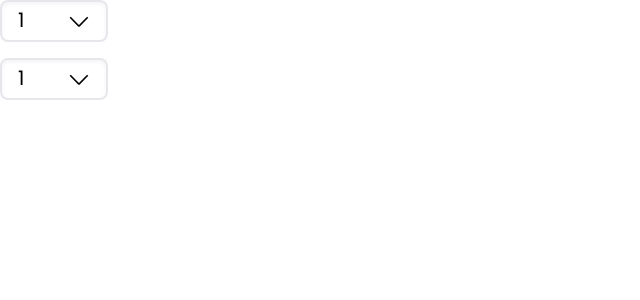
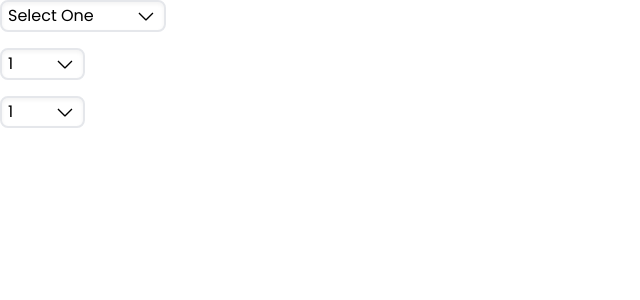
Before and after one commit to Detachment025/PDT-Awards-Tracker, a Next.js app: page /test in a window 1280 px wide. Shown: the top 300 px of the page, without its empty margins (0-640 px from the left). Built offline with nearby package versions, Linux system fonts and the light colour scheme.

Commit message:
Redesigned overview cards and more
- Updated the styling and functionality of adding individuals in
certain status categories
- Fixed issues with the dropdown menus
- Made the `FreeAdd` component more flexible
- Updated the appearance of the CY selector

```diff
--- a/src/components/subcomponent/cards.js
+++ b/src/components/subcomponent/cards.js
@@ -12,8 +12,9 @@ import { useEffect, useState } from "react";
 const moment = require('moment');
 
 // Custom Imports
+import { FreeAdd, ListAddDropDown } from "./freeadd";
 import { Nothing } from "../functionality/nothing";
-import { FreeAdd } from "./freeadd";
+import { config } from '@/config/config';
 
 // Regular Card definition
 export function Card ({ text, size }) {
@@ -59,7 +60,7 @@ export function ButtonCard ({ text, size, setSelected }) {
 }
 
 // Summary Card definition
-export function SummaryCard ({ incomingData, term }) {
+export function SummaryCard ({ incomingData, term, tracker }) {
   // Create a useState for the data
   const [data, setData] = useState(incomingData);
 
@@ -127,7 +128,8 @@ export function SummaryCard ({ incomingData, term }) {
         {data["statusCategories"].map((item, index) => (
           <div className="flex-1 flex flex-col" key={index}>
             {item}
-            {data["terms"][relativeToAbsoluteYear(term)][item].length === 0 ?
+            {
+              data["terms"][relativeToAbsoluteYear(term)][item].length === 0 ?
                 <Nothing
                   mainText={`No One ${item}`}
                   subText={
@@ -148,14 +150,29 @@ export function SummaryCard ({ incomingData, term }) {
                   }
                 />
               :
+                (
+                  config[tracker]["key"] === item ?
                     <FreeAdd
                       itemList={data["terms"][relativeToAbsoluteYear(term)][item]}
                       setItemList={(item, type) => {changeInfo(item, type)}}
                       type={item}
                       fontSize="sm"
-                iconSize="1.1"
+                      iconSize="1.5"
+                      spanFullWidth={true}
+                      dropDown={true}
                       padding="0.5"
                     />
+                  :
+                    <FreeAdd
+                      itemList={data["terms"][relativeToAbsoluteYear(term)][item]}
+                      setItemList={(item, type) => {changeInfo(item, type)}}
+                      type={item}
+                      fontSize="sm"
+                      iconSize="1.5"
+                      spanFullWidth={true}
+                      padding="0.5"
+                    />
+                )
             }
           </div>))
         }
@@ -206,3 +223,25 @@ export function SummaryCard ({ incomingData, term }) {
     </div>
   );
 }
+
+// (
+//   config[tracker]["key"] === item ?
+//     <ListAddDropDown
+//       itemList={data["terms"][relativeToAbsoluteYear(term)][item]}
+//       setItemList={(item, type) => {changeInfo(item, type)}}
+//       type={item}
+//       fontSize="sm"
+//       iconSize="1.4"
+//       padding="0.5"
+//       additionalList={}
+//     />
+//   :
+//     <FreeAdd
+//       itemList={data["terms"][relativeToAbsoluteYear(term)][item]}
+//       setItemList={(item, type) => {changeInfo(item, type)}}
+//       type={item}
+//       fontSize="sm"
+//       iconSize="1.5"
+//       padding="0.5"
+//     />
+// )
--- a/src/components/subcomponent/dropdown.js
+++ b/src/components/subcomponent/dropdown.js
@@ -8,23 +8,31 @@ import {
 import { useState } from 'react';
 
 // Define bottom dropdown subcomponent
-export function BottomDropDown({ listOfItems, setSelected }) {
+export function BottomDropDown({
+  listOfItems,
+  setSelected,
+  z,
+  bgColor="white",
+  headSize="md",
+  widthType="fit",
+  defaultValue=listOfItems[0]
+}) {
   // Define variables
-  const [innerElem, setInnerElem] = useState(listOfItems[0]);
+  const [innerElem, setInnerElem] = useState(defaultValue);
   const [expanded, setExpanded] = useState(false);
 
   // Return definition of the dropdown subcomponent
   return(
-    <div className="relative max-w-fit">
+    <div className={`relative w-${widthType}`}>
       <button
-        className={`flex flex-row bg-white text-xl rounded-lg shadow-inner border-2 gap-10 py-1 pl-4 pr-3 w-auto`}
+        className={`flex flex-row justify-between bg-${bgColor} text-${headSize} rounded-lg shadow-inner border-2 gap-10 py-0.5 px-1.5 w-full`}
         onClick={() => {setExpanded(!expanded)}}
       >
         {innerElem}
         {(!expanded && <VscChevronDown size="1.5em"/>) || (expanded && <VscChevronUp size="1.5em"/>)}
       </button>
       {expanded && (
-        <div className={`absolute bg-white rounded-lg shadow-inner border-2 w-full`}>
+        <div className={`absolute bg-${bgColor} rounded-lg shadow-inner border-2 w-full z-[${z}]`}>
           {listOfItems.map(item => (
             <button
               key={item}
@@ -47,16 +55,23 @@ export function BottomDropDown({ listOfItems, setSelected }) {
 }
 
 // Define bottom dropdown subcomponent
-export function TopDropDown({ listOfItems, setSelected }) {
+export function TopDropDown({
+  listOfItems,
+  setSelected,
+  z,
+  bgColor="white",
+  headSize="md",
+  defaultValue=listOfItems[0]
+}) {
   // Define variables
-  const [innerElem, setInnerElem] = useState(listOfItems[0]);
+  const [innerElem, setInnerElem] = useState(defaultValue);
   const [expanded, setExpanded] = useState(false);
 
   // Return definition of the dropdown subcomponent
   return(
     <div className="flex flex-col relative max-w-fit">
       {expanded && (
-        <div className="absolute bg-white rounded-lg shadow-inner border-2 w-full bottom-0 left-0 mb-10">
+        <div className={`absolute bg-${bgColor} rounded-lg shadow-inner border-2 w-full bottom-0 left-0 mb-10 z-[${z}]`}>
           {listOfItems.map(item => (
             <button
               key={item}
@@ -75,7 +90,7 @@ export function TopDropDown({ listOfItems, setSelected }) {
         </div>
       )}
       <button
-        className="flex flex-row text-lg rounded-lg shadow-inner border-2 gap-10 py-1 pl-4 pr-3 z-10 w-auto"
+        className={`flex flex-row bg-${bgColor} text-[${headSize}] rounded-lg shadow-inner border-2 gap-10 py-1 px-1.5 w-auto`}
         onClick={() => {setExpanded(!expanded)}}
       >
         {innerElem}
--- a/src/components/subcomponent/freeadd.js
+++ b/src/components/subcomponent/freeadd.js
@@ -12,9 +12,10 @@ import AutosizeInput from 'react-input-autosize';
 
 // Custom imports
 import { ErrorToaster } from '@/components/subcomponent/toasters';
+import { BottomDropDown } from './dropdown';
 
 // React.js and Next.js libraries
-import { useState, useEffect } from 'react';
+import { useState } from 'react';
 
 // View functionality component definition
 export function FreeAdd({
@@ -25,6 +26,8 @@ export function FreeAdd({
   iconSize="1.2",
   padding="",
   textColor="black",
+  spanFullWidth=false,
+  dropDown=false,
   unremovable=[]
 }) {
   // Initialization of useState(s)
@@ -55,6 +58,22 @@ export function FreeAdd({
   // Confirmation selection content
   const confirmationSelection = (
     <div className="flex flex-row gap-1">
+      {
+        spanFullWidth ?
+          <>
+            <button onClick={() => {handleDeleteItem(index); setIndex(-1)}}>
+              <IconContext.Provider value={{color: "#000000", size: `${iconSize}em`}}>
+                <VscCheck/>
+              </IconContext.Provider>
+            </button>
+            <button onClick={() => {setIndex(-1)}}>
+              <IconContext.Provider value={{color: "#000000", size: `${iconSize}em`}}>
+                <VscChromeClose/>
+              </IconContext.Provider>
+            </button>
+          </>
+        :
+          <>
             <button onClick={() => {setIndex(-1)}}>
               <IconContext.Provider value={{color: "#000000", size: `${iconSize}em`}}>
                 <VscChromeClose/>
@@ -65,18 +84,42 @@ export function FreeAdd({
                 <VscCheck/>
               </IconContext.Provider>
             </button>
+          </>
+      }
     </div>
   )
 
   // Return the component
-  // handleDeleteItem(idx)
   return(
-    <div className={`flex flex-wrap p-${padding} gap-2`}>
+    <div className={`flex flex-wrap p-${padding} gap-2 w-${spanFullWidth ? "full" : "auto"}`}>
       {itemList.map((item, idx) => (
         <div
-          className={`flex rounded-lg text-${fontSize} bg-lightgray items-center gap-0.5 p-1 w-auto`}
+          className={`flex rounded-lg text-${fontSize} bg-lightgray items-center gap-0.5 p-1 w-${spanFullWidth ? "full" : "auto"}`}
           key={idx}
         >
+          {
+            spanFullWidth ?
+              (
+                dropDown ?
+                    <BottomDropDown
+                      listOfItems={[1, 2, 3, 4, 5]}
+                      setSelected={() => {}}
+                      defaultValue={item}
+                      bgColor="lightgray"
+                      widthType="full"
+                      z={999}
+                    />
+                :
+                  <input
+                    type="text"
+                    value={item}
+                    inputStyle={{ background: 'transparent' }}
+                    className={`text-${fontSize} text-poppins text-${textColor} bg-transparent placeholder-silver px-1 w-full`}
+                    onChange={(e) => handleInputChange(idx, e.target.value)}
+                  />
+              )
+
+            :
               <AutosizeInput
                 type="text"
                 value={item}
@@ -84,11 +127,13 @@ export function FreeAdd({
                 className={`text-${fontSize} text-poppins text-${textColor} placeholder-silver px-1 w-full`}
                 onChange={(e) => handleInputChange(idx, e.target.value)}
               />
+          }
           {
             unremovable.includes(item) ?
               <></>
             :
-              (!(index == idx) ?
+              (
+                !(index == idx) ?
                   <button onClick={() => {setIndex(idx)}}>
                     <IconContext.Provider value={{color: "#000000", size: `${iconSize}em`}}>
                       <VscTrash/>
@@ -98,12 +143,11 @@ export function FreeAdd({
                   confirmationSelection
               )
           }
-
         </div>
       ))}
       <button
-        className="flex flex-row justify-center border-2 border-dashed border-bermuda items-center rounded-lg gap-1 px-1
-         hover:-translate-y-[0.09rem] hover:drop-shadow-lg"
+        className={`flex flex-row justify-center border-2 border-dashed border-bermuda items-center rounded-lg gap-1 px-1 w-${spanFullWidth ? "full" : "auto"}
+         hover:-translate-y-[0.09rem] hover:drop-shadow-lg`}
         onClick={() => {setItemList([
           ...itemList,
           `${type.charAt(0).toUpperCase() + type.slice(1)} #${itemList.length + 1}`
--- a/src/pages/overview/overview.js
+++ b/src/pages/overview/overview.js
@@ -60,6 +60,7 @@ export default function OverviewComponent({ tracker, incomingData }) {
           key={item}
           incomingData={JSON.parse(localStorage.getItem("data"))[tracker.toLowerCase()][item]}
           term={term}
+          tracker={tracker.toLowerCase()}
         />
       ))}
     </div>
@@ -81,13 +82,16 @@ export default function OverviewComponent({ tracker, incomingData }) {
       <div className="flex gap-6">
         <div className="flex flex-col w-9/12">
           <div className="flex flex-row items-center mb-3 gap-2">
-            <div className="text-4xl">
+            <div className="text-4xl mr-1">
               Summary for
             </div>
-            <BottomDropDown
-              listOfItems={listOfYears}
-              setSelected={setTerm}
-            />
+            <div className='z-[1234]'>
+              <BottomDropDown
+                listOfItems={listOfYears}
+                setSelected={setTerm}
+                headSize="xl"
+              />
+            </div>
           </div>
           <div className="flex-1 h-screen">
             {(Object.keys(incomingData).length === 0) ? NoDataRecorded : summaryList}
--- a/src/pages/test/index.js
+++ b/src/pages/test/index.js
@@ -1,18 +1,26 @@
 import { BottomDropDown } from "@/components/subcomponent/dropdown";
+import { useState } from "react";
 
 const Table = () => {
+  const [status, setStatus] = useState("");
 
   return(
     <div className="flex flex-col gap-4">
       <BottomDropDown
         listOfItems={[1, 2, 3, 4, 5, 6, 7, 8, 9]}
-        setSelect={()=>{}}
-        className="z-10"
+        setSelected={setStatus}
+        defaultValue={"Select One"}
+        z="999"
       />
       <BottomDropDown
         listOfItems={[1, 2, 3, 4, 5, 6, 7, 8, 9]}
-        setSelect={()=>{}}
-        className="z-0"
+        setSelected={setStatus}
+        z="999"
+      />
+      <BottomDropDown
+        listOfItems={[1, 2, 3, 4, 5, 6, 7, 8, 9]}
+        setSelected={setStatus}
+        z="999"
       />
     </div>
   )
```
Lines whose indentation alone changed are shown as unchanged.
